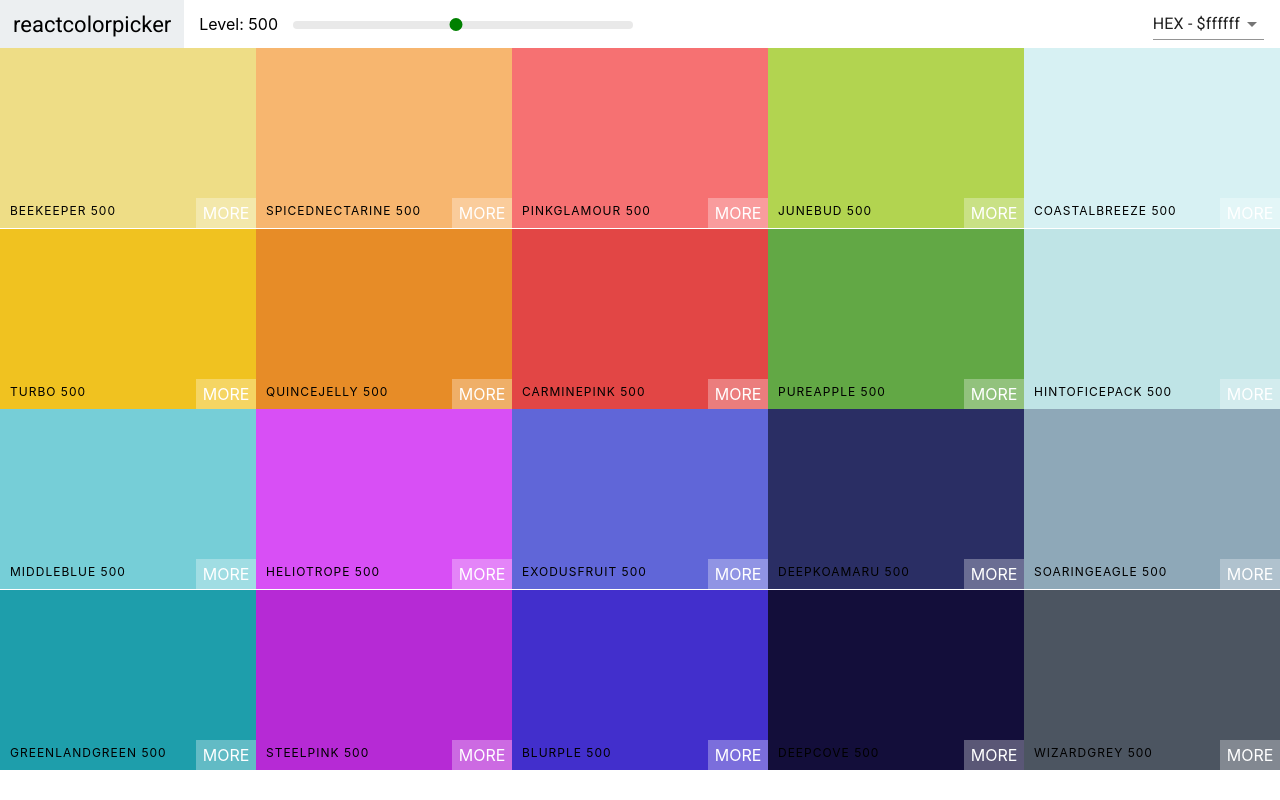
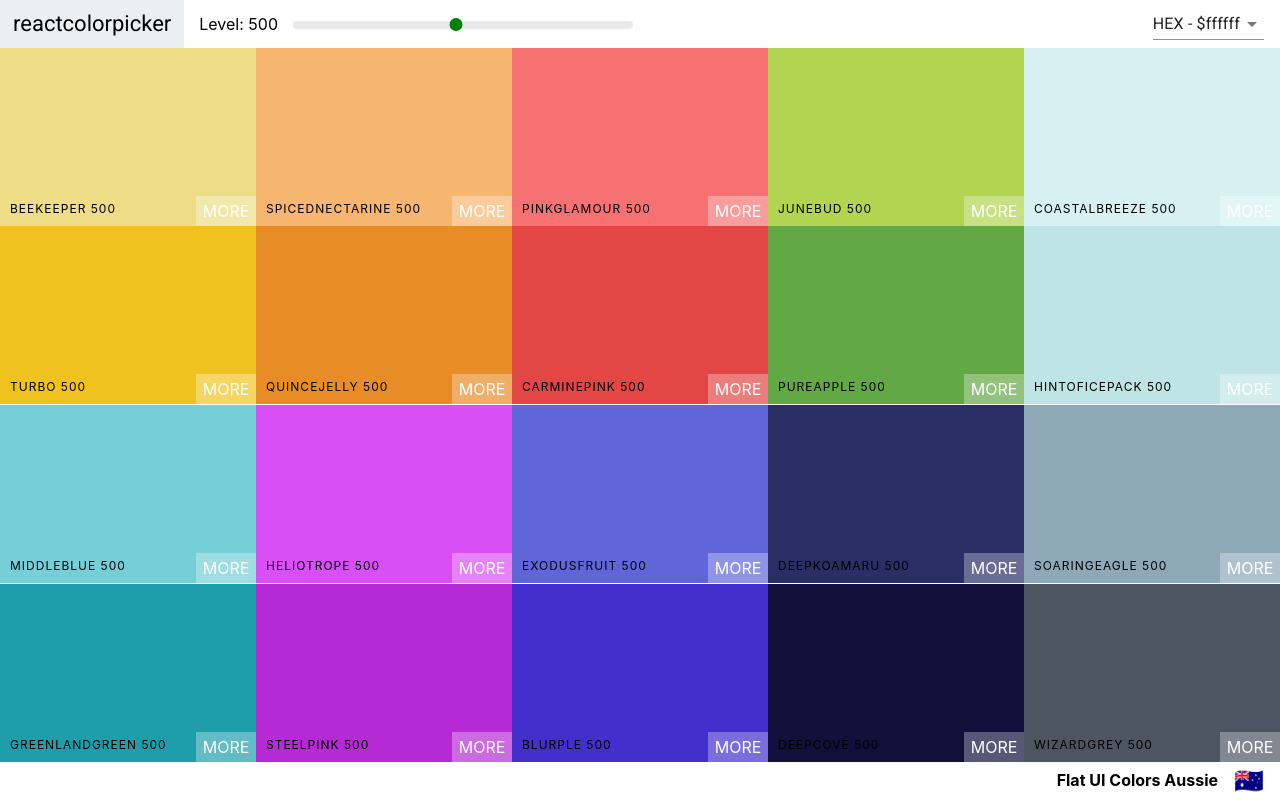
Before and after one commit to TamasFarago/React-Color-App, a React (Create React App) app: page /palette/flat-ui-colors-american in a window 1280 px wide. Built offline with nearby package versions, Linux system fonts and the light colour scheme.

Commit message:
Add palette footer

```diff
--- a/src/Palette.css
+++ b/src/Palette.css
@@ -1,7 +1,23 @@
 .Palette {
     height: 100vh;
+    display: flex;
+    flex-direction: column;
 }
 
 .Palette-colors {
     height: 90%;
 }
+
+.Palette-footer {
+    background-color: white;
+    height: 5vh;
+    display: flex;
+    justify-content: flex-end;
+    align-items: center;
+    font-weight: bold;
+}
+
+.emoji {
+    font-size: 1.5rem;
+    margin: 0 1rem;
+}
--- a/src/Palette.js
+++ b/src/Palette.js
@@ -18,22 +18,23 @@
         this.setState({format: val})
     }
     render() {
-        const { colors } = this.props.palette;
+        const { colors, paletteName, emoji } = this.props.palette;
         const { level, format } = this.state;
         const colorBoxes = colors[level].map(color => (
-            <ColorBox background={color[format]} name={color.name}/>
+            <ColorBox background={color[format]} name={color.name} key={color.id}/>
         ))
         return (
             <div className="Palette">
-                {/* Navbar goes here */}
                 <Navbar level={level}
                 changeLevel={this.changeLevel}
                 handleChange = {this.changeFormat}/>
                 <div className="Palette-colors">
-                    {/* bunch of color boxes */}
                     {colorBoxes}
                 </div>
-                {/* footer */}
+                <footer className="Palette-footer">
+                    {paletteName}
+                    <span className="emoji">{emoji}</span>
+                </footer>
             </div>
         )
     }
```
